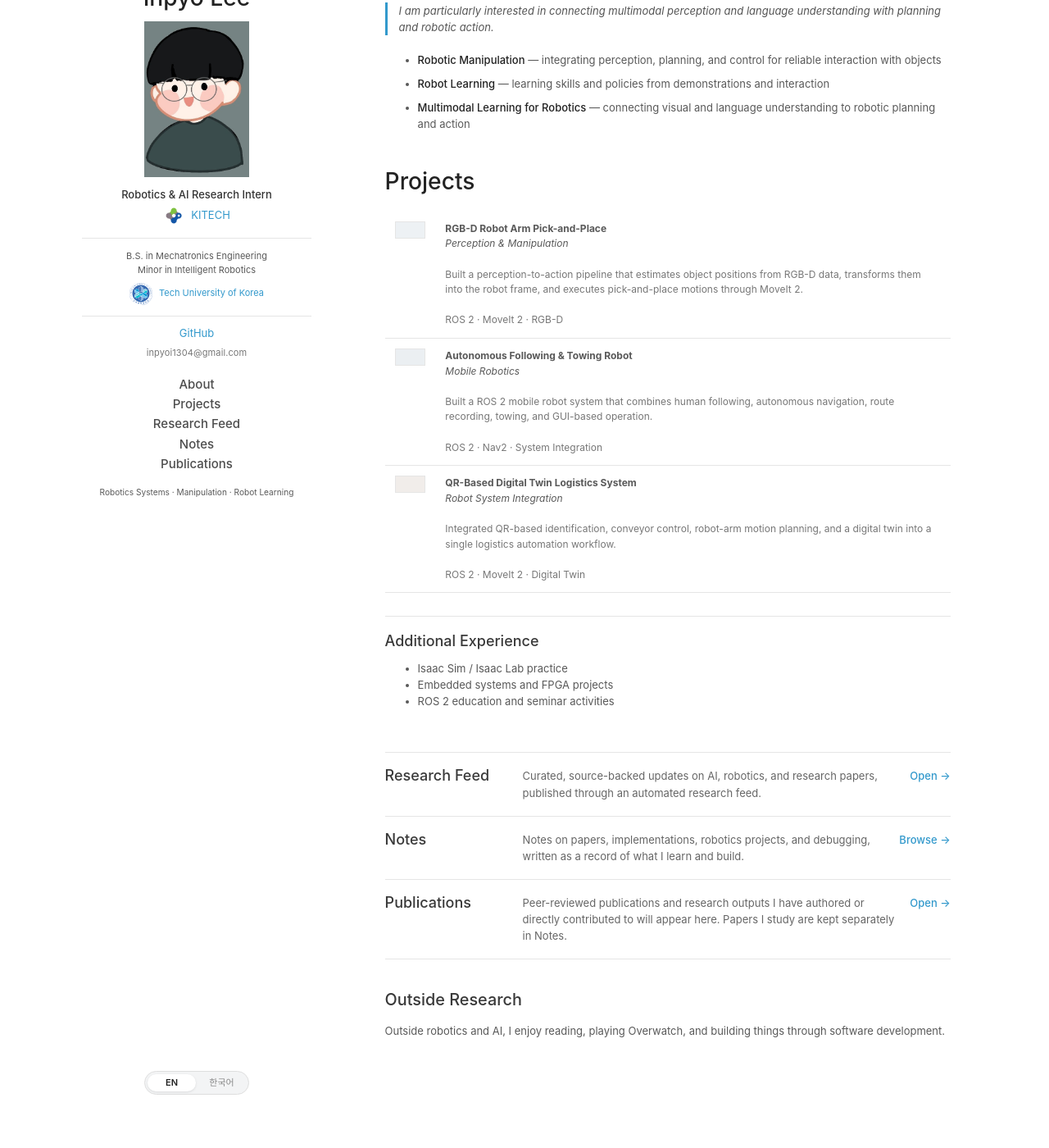
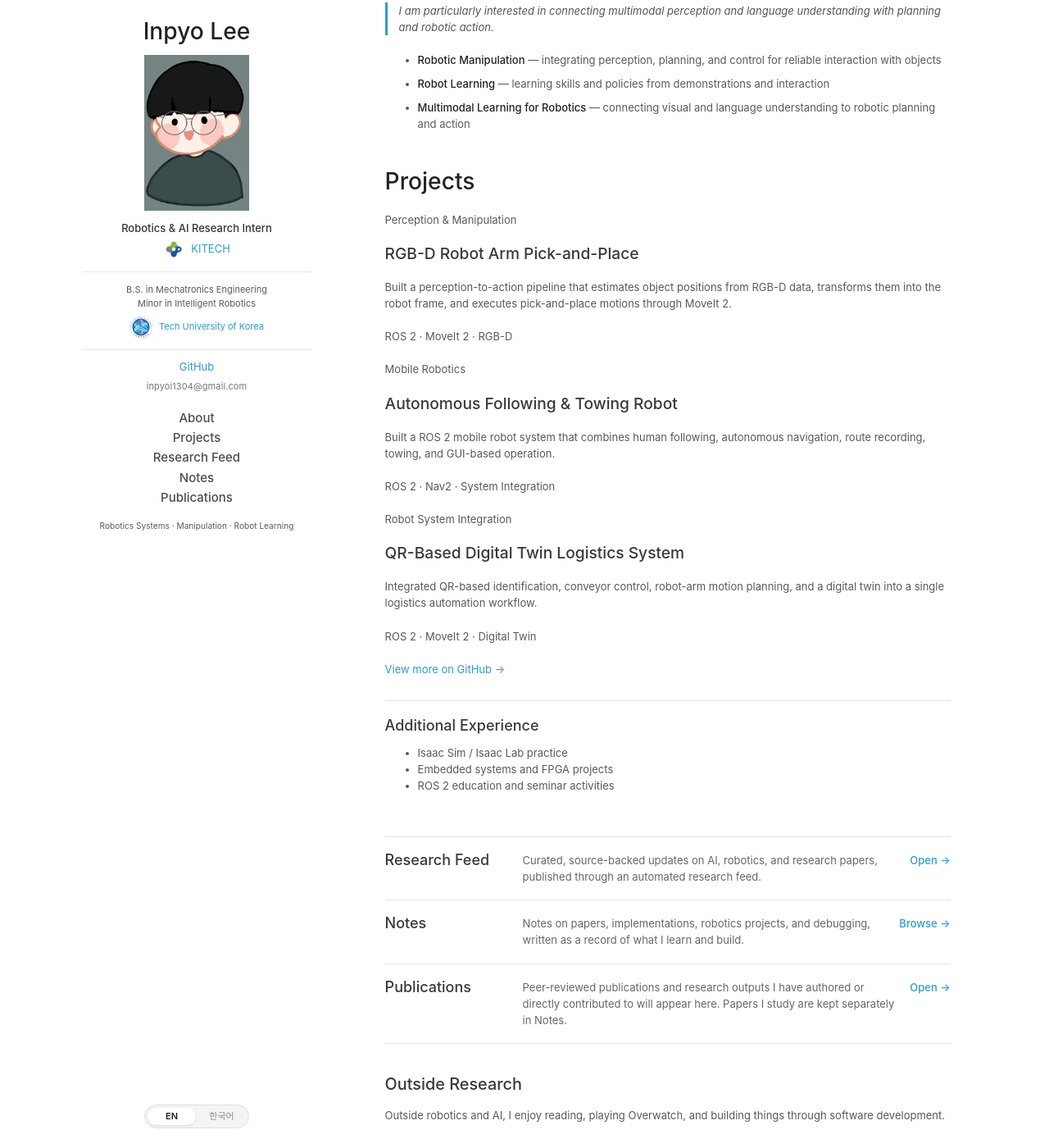
Before and after one commit to nayana224/nayana224.github.io, a Jekyll site: the page index.html, which Jekyll copies as it is, in a window 1280 px wide and 1400 px high, scrolled down 839 px. Shown: the whole window at 82% size. Built offline with Jekyll 4.4.1, drawn with Linux system fonts in a browser that asks for light colours.

Commit message:
make projects text only with GitHub link

```diff
--- a/index.html
+++ b/index.html
@@ -4,7 +4,7 @@
   <meta charset="utf-8">
   <meta http-equiv="X-UA-Compatible" content="chrome=1">
   <title>Inpyo Lee | Robotics & AI</title>
-  <link rel="stylesheet" href="stylesheets/styles.css?v=20260920-1">
+  <link rel="stylesheet" href="stylesheets/styles.css?v=20260921-1">
   <meta name="viewport" content="width=device-width">
   <meta name="description" content="Inpyo Lee - Robotics & AI Research Intern at KITECH">
 </head>
@@ -110,43 +110,32 @@
       <div id="projects" class="top-level-section">
         <h1 data-en="Projects" data-ko="프로젝트">Projects</h1>
 
-        <table class="research-table">
-          <tr>
-            <td><img class="work-picture project-image" src="images/projects/rgbd-pick-and-place.jpg" alt="RGB-D Robot Arm Pick-and-Place project image"></td>
-            <td>
-              <div class="work-text">
-                <b data-en="RGB-D Robot Arm Pick-and-Place" data-ko="RGB-D 로봇팔 Pick-and-Place">RGB-D Robot Arm Pick-and-Place</b><br>
-                <i data-en="Perception & Manipulation" data-ko="Perception & Manipulation">Perception & Manipulation</i><br><br>
-                <span data-en="Built a perception-to-action pipeline that estimates object positions from RGB-D data, transforms them into the robot frame, and executes pick-and-place motions through MoveIt 2." data-ko="RGB-D 데이터에서 물체 위치를 추정하고 로봇 좌표계로 변환한 뒤, MoveIt 2를 통해 pick-and-place 동작까지 연결한 perception-to-action 파이프라인입니다.">Built a perception-to-action pipeline that estimates object positions from RGB-D data, transforms them into the robot frame, and executes pick-and-place motions through MoveIt 2.</span><br><br>
-                <span>ROS 2 · MoveIt 2 · RGB-D</span>
-              </div>
-            </td>
-          </tr>
+        <div class="project-list">
+          <article class="project-item">
+            <p class="project-type" data-en="Perception & Manipulation" data-ko="Perception & Manipulation">Perception & Manipulation</p>
+            <h2 data-en="RGB-D Robot Arm Pick-and-Place" data-ko="RGB-D 로봇팔 Pick-and-Place">RGB-D Robot Arm Pick-and-Place</h2>
+            <p data-en="Built a perception-to-action pipeline that estimates object positions from RGB-D data, transforms them into the robot frame, and executes pick-and-place motions through MoveIt 2." data-ko="RGB-D 데이터에서 물체 위치를 추정하고 로봇 좌표계로 변환한 뒤, MoveIt 2를 통해 pick-and-place 동작까지 연결한 perception-to-action 파이프라인입니다.">Built a perception-to-action pipeline that estimates object positions from RGB-D data, transforms them into the robot frame, and executes pick-and-place motions through MoveIt 2.</p>
+            <p class="project-stack">ROS 2 · MoveIt 2 · RGB-D</p>
+          </article>
 
-          <tr>
-            <td><img class="work-picture project-image" src="images/projects/autonomous-following-robot.jpg" alt="Autonomous Following and Towing Robot project image"></td>
-            <td>
-              <div class="work-text">
-                <b data-en="Autonomous Following & Towing Robot" data-ko="자율 추종 및 견인 로봇">Autonomous Following & Towing Robot</b><br>
-                <i data-en="Mobile Robotics" data-ko="Mobile Robotics">Mobile Robotics</i><br><br>
-                <span data-en="Built a ROS 2 mobile robot system that combines human following, autonomous navigation, route recording, towing, and GUI-based operation." data-ko="사람 추종, 자율주행, 경로 기록, 견인, GUI 조작을 하나의 ROS 2 모바일 로봇 시스템으로 통합한 프로젝트입니다.">Built a ROS 2 mobile robot system that combines human following, autonomous navigation, route recording, towing, and GUI-based operation.</span><br><br>
-                <span>ROS 2 · Nav2 · System Integration</span>
-              </div>
-            </td>
-          </tr>
+          <article class="project-item">
+            <p class="project-type" data-en="Mobile Robotics" data-ko="Mobile Robotics">Mobile Robotics</p>
+            <h2 data-en="Autonomous Following & Towing Robot" data-ko="자율 추종 및 견인 로봇">Autonomous Following & Towing Robot</h2>
+            <p data-en="Built a ROS 2 mobile robot system that combines human following, autonomous navigation, route recording, towing, and GUI-based operation." data-ko="사람 추종, 자율주행, 경로 기록, 견인, GUI 조작을 하나의 ROS 2 모바일 로봇 시스템으로 통합한 프로젝트입니다.">Built a ROS 2 mobile robot system that combines human following, autonomous navigation, route recording, towing, and GUI-based operation.</p>
+            <p class="project-stack">ROS 2 · Nav2 · System Integration</p>
+          </article>
 
-          <tr>
-            <td><img class="work-picture project-image" src="images/projects/digital-twin-logistics.jpg" alt="QR-Based Digital Twin Logistics project image"></td>
-            <td>
-              <div class="work-text">
-                <b data-en="QR-Based Digital Twin Logistics System" data-ko="QR 기반 Digital Twin 물류 시스템">QR-Based Digital Twin Logistics System</b><br>
-                <i data-en="Robot System Integration" data-ko="로봇 시스템 통합">Robot System Integration</i><br><br>
-                <span data-en="Integrated QR-based identification, conveyor control, robot-arm motion planning, and a digital twin into a single logistics automation workflow." data-ko="QR 기반 식별, 컨베이어 제어, 로봇팔 모션 플래닝, 디지털 트윈을 하나의 물류 자동화 워크플로로 통합한 프로젝트입니다.">Integrated QR-based identification, conveyor control, robot-arm motion planning, and a digital twin into a single logistics automation workflow.</span><br><br>
-                <span>ROS 2 · MoveIt 2 · Digital Twin</span>
-              </div>
-            </td>
-          </tr>
-        </table>
+          <article class="project-item">
+            <p class="project-type" data-en="Robot System Integration" data-ko="로봇 시스템 통합">Robot System Integration</p>
+            <h2 data-en="QR-Based Digital Twin Logistics System" data-ko="QR 기반 Digital Twin 물류 시스템">QR-Based Digital Twin Logistics System</h2>
+            <p data-en="Integrated QR-based identification, conveyor control, robot-arm motion planning, and a digital twin into a single logistics automation workflow." data-ko="QR 기반 식별, 컨베이어 제어, 로봇팔 모션 플래닝, 디지털 트윈을 하나의 물류 자동화 워크플로로 통합한 프로젝트입니다.">Integrated QR-based identification, conveyor control, robot-arm motion planning, and a digital twin into a single logistics automation workflow.</p>
+            <p class="project-stack">ROS 2 · MoveIt 2 · Digital Twin</p>
+          </article>
+        </div>
+
+        <p class="project-github-action">
+          <a class="project-github-button" href="https://github.com/nayana224" target="_blank" rel="noreferrer" data-en="View more on GitHub →" data-ko="GitHub에서 더 보기 →">View more on GitHub →</a>
+        </p>
 
         <div class="other-experience">
           <h2 data-en="Additional Experience" data-ko="추가 경험">Additional Experience</h2>
```
